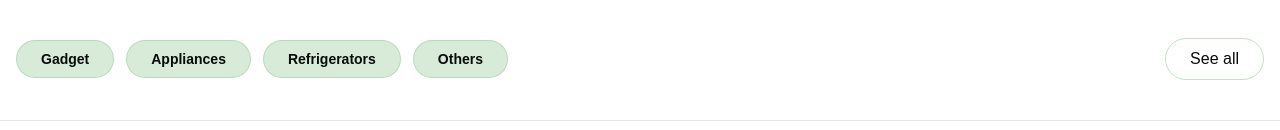
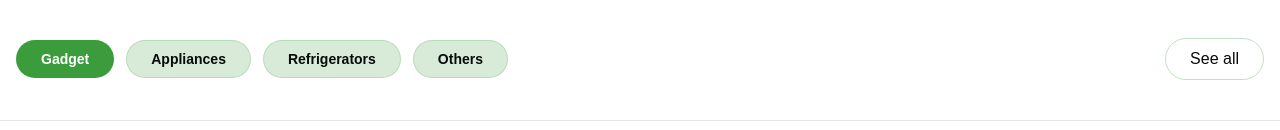
Before and after one commit to Roshen-Perera/nintrix-app, a Next.js app: page / in a window 1280 px wide. Shown: the part 330-460 px from the top of the page. Built offline with nearby package versions, Linux system fonts and the light colour scheme; no server answers.

Commit message:
feat: pass selectedCategory and onCategorySelect props to HomeTabBar in ProductGrid component

```diff
--- a/components/ProductGrid.tsx
+++ b/components/ProductGrid.tsx
@@ -14,7 +14,7 @@ const ProductGrid = () => {
 
   return (
     <div>
-      <HomeTabBar />
+      <HomeTabBar selectedCategory={selectedCategory} onCategorySelect={setSelectedCategory} />
     </div>
   );
 };
```
